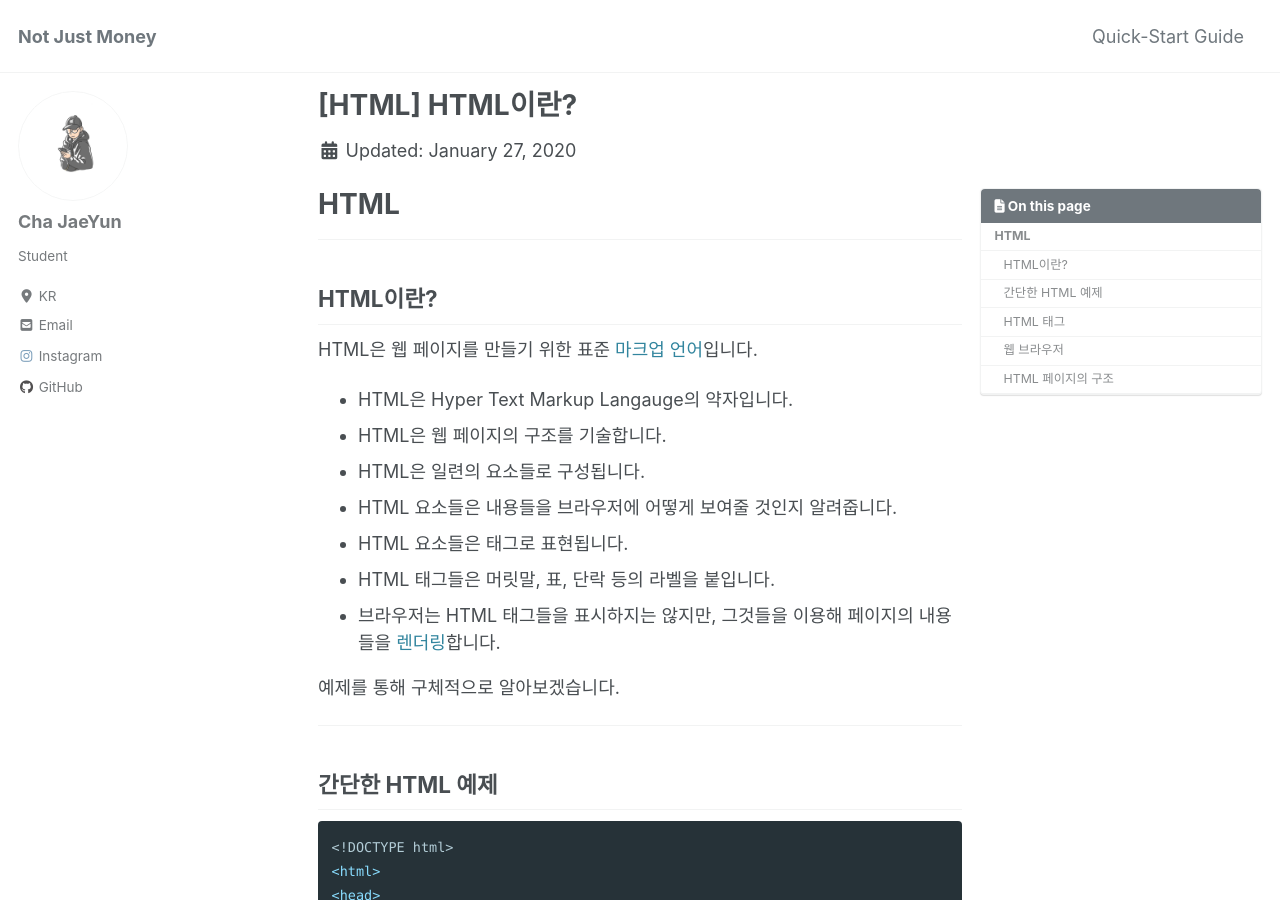
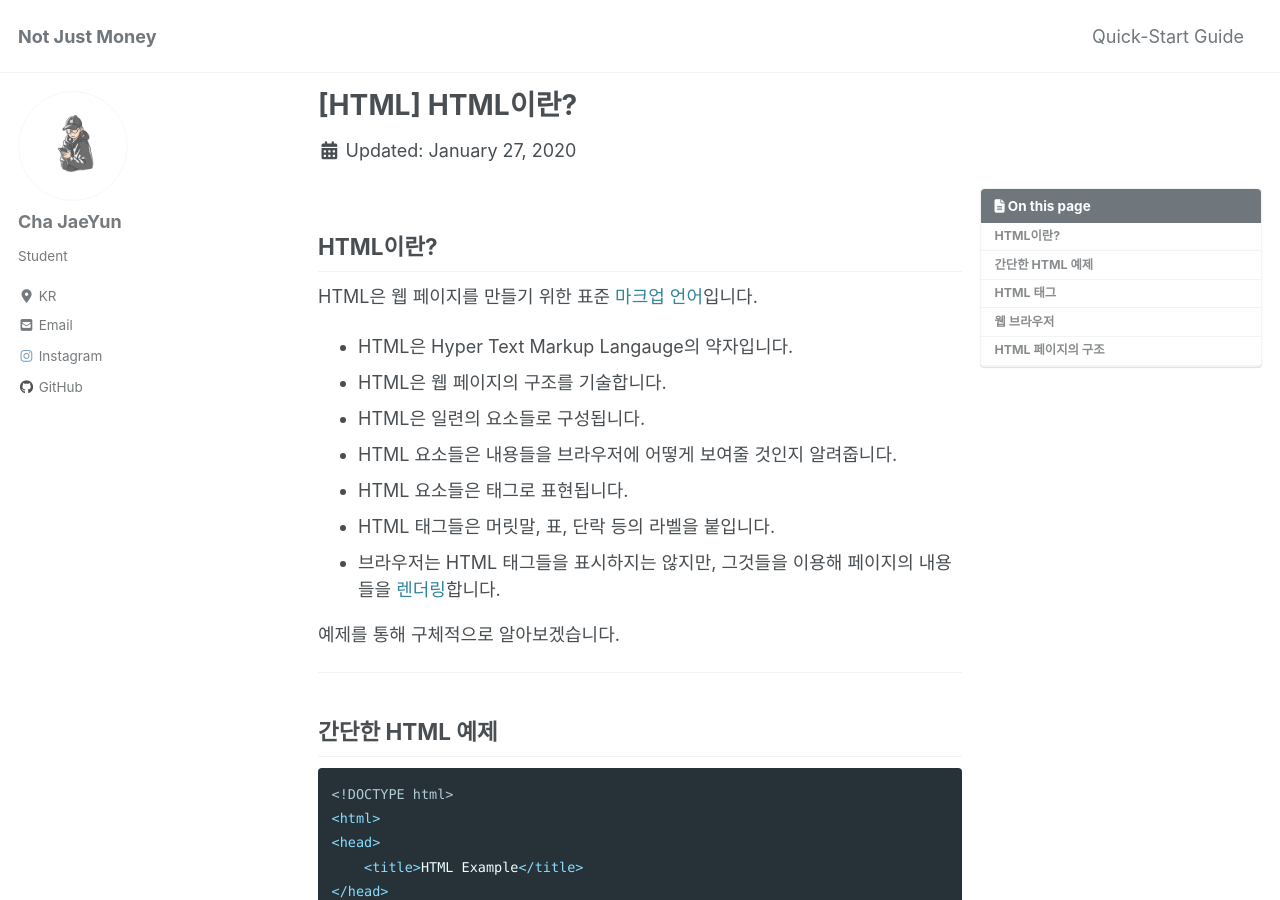
Before and after one commit to notjustmoney/notjustmoney.github.io, a Jekyll site: the page built from _posts/2020-01-27-html01.md, in a window 1280 px wide and 900 px high. Built offline with Jekyll 4.4.1, drawn with Linux system fonts in a browser that asks for light colours; cached includes are drawn as plain includes; nearby versions of some CDN libraries.

Commit message:
modify html01

```diff
--- a/_posts/2020-01-27-html01.md
+++ b/_posts/2020-01-27-html01.md
@@ -7,9 +7,6 @@ tag :
     - WEB
 author_profile : true
 toc : true
----
-
-# HTML
 ---
 
 ## HTML이란?
```
